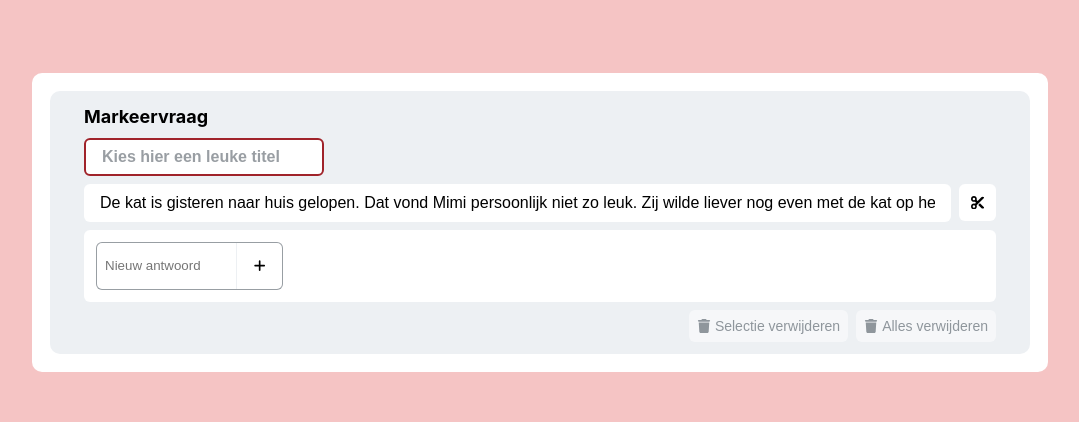
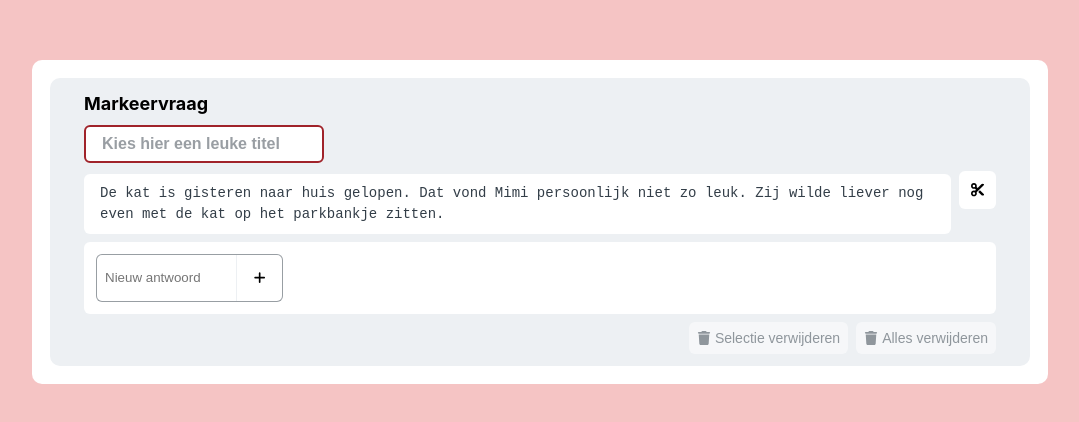
Before and after one commit to KahKitZheng/faqta-iat-text-highlight, a React (Vite) app: page / in a window 1280 px wide. Shown: the part 178-600 px from the top of the page, without its empty margins (100-1179 px from the left). Built offline with nearby package versions, Linux system fonts and the light colour scheme.

Commit message:
Replace input with textarea

```diff
--- a/src/assets/components/App/App.scss
+++ b/src/assets/components/App/App.scss
@@ -3,6 +3,7 @@
   --secondary-color: #db8b93;
   --tertiary-color: #f5c4c4;
   --light-gray: #edf0f3;
+  --dark-gray: #333e48;
   --dark-gray-reduced: #333e4880;
   --blue-gray: #7890c4;
 }
--- a/src/assets/components/HighlightQuestion/HighlightQuestion.scss
+++ b/src/assets/components/HighlightQuestion/HighlightQuestion.scss
@@ -27,7 +27,7 @@
 
   .assignment-text {
     display: flex;
-    align-items: center;
+    align-items: baseline;
     gap: 8px;
 
     .assignment-text-input {
--- a/src/assets/components/HighlightQuestion/HighlightQuestion.tsx
+++ b/src/assets/components/HighlightQuestion/HighlightQuestion.tsx
@@ -2,6 +2,7 @@ import { useCallback, useState } from "react";
 import { FaPlus, FaScissors, FaTrash } from "react-icons/fa6";
 import TextFormatPopup from "./TextFormatPopup";
 import HighLightQuestionAnswer from "./HighLightQuestionAnswer";
+import TextArea from "../TextArea/TextaArea";
 import { randomId } from "../../utils";
 import {
   DndContext,
@@ -156,12 +157,12 @@ export default function HighlightQuestion() {
         onChange={(e) => setTitle(e.target.value)}
       />
       <div className="assignment-text">
-        <input
-          type="text"
-          className="assignment-text-input"
+        <TextArea
           placeholder="Type hier wat tekst of kopieer een alinea aan tekst, voor automatische transformatie..."
           value={textToFormat}
           onChange={(e) => setTextToFormat(e.target.value)}
+          grow
+          isWhite
         />
         <button
           className="assignment-btn-text-generate"
@@ -188,7 +189,6 @@ export default function HighlightQuestion() {
                 answer={answers[index]}
                 answerIndex={index}
                 answerId={answerId}
-                isDeleteMode={isDeleteMode}
                 handleOnClickAnswer={handleOnClickAnswer}
                 mode={mode}
               />
@@ -203,7 +203,6 @@ export default function HighlightQuestion() {
                   answerId={activeDragId}
                   answerIndex={itemIds.indexOf(activeDragId.toString())}
                   isDragged
-                  isDeleteMode={isDeleteMode}
                   handleOnClickAnswer={handleOnClickAnswer}
                   mode={mode}
                 />
--- /dev/null
+++ b/src/assets/components/TextArea/TextArea.scss
@@ -0,0 +1,101 @@
+.textarea-wrapper {
+  display: flex;
+  flex-direction: column;
+  position: relative;
+  flex: 1;
+}
+
+.textarea-editor {
+  position: relative;
+  display: flex;
+  flex: 1;
+}
+
+// Default textarea
+.textarea-wrapper .textarea {
+  resize: none;
+  border: 0;
+  font-size: 14px;
+  color: var(--dark-gray);
+  border-radius: 6px;
+  padding: 9px 16px;
+  background-color: var(--light-gray);
+  outline: none;
+  flex: 0 1 auto;
+  height: 100%;
+  width: 100%;
+  line-height: 1.5em;
+
+  &::placeholder {
+    color: var(--blue-gray);
+  }
+  &.hint {
+    &::placeholder {
+      color: var(--dark-gray);
+      opacity: 0.5;
+    }
+  }
+
+  &.hide-scrollbar {
+    /* Works on Firefox */
+    @supports (-moz-appearance: none) {
+      & {
+        scrollbar-width: thin;
+        scrollbar-color: #fff;
+      }
+    }
+
+    /* Works on Chrome && Edge */
+    @media screen and (-webkit-min-device-pixel-ratio: 0) and (min-resolution: 0.001dpcm) {
+      &::-webkit-scrollbar {
+        width: 8px;
+        height: 8px;
+      }
+
+      &::-webkit-scrollbar-track {
+        background-color: transparent;
+        padding-right: 2px;
+      }
+
+      &::-webkit-scrollbar-thumb {
+        background-color: transparent;
+        border-radius: 999px;
+        cursor: pointer;
+      }
+    }
+  }
+
+  &.word-count {
+    border-bottom-left-radius: 0;
+    border-bottom-right-radius: 0;
+    padding-bottom: 0;
+  }
+  &:disabled {
+    opacity: 0.5;
+  }
+}
+
+// Textarea with character count
+.textarea-wrapper .display-counter {
+  display: flex;
+  align-items: center;
+  justify-content: flex-end;
+  gap: 8px;
+  color: var(--dark-gray);
+  font-weight: 700;
+  font-size: 14px;
+  background-color: var(--light-gray);
+  border-bottom-left-radius: 6px;
+  border-bottom-right-radius: 6px;
+  padding: 0 12px 12px;
+
+  &.bg-white,
+  &.hint {
+    background-color: #fff;
+  }
+}
+
+.textarea.bg-white,
+.textarea.hint {
+  background-color: #fff;
+}
--- /dev/null
+++ b/src/assets/components/TextArea/TextaArea.tsx
@@ -0,0 +1,99 @@
+import React, { useEffect, useRef, useState } from "react";
+import "./TextArea.scss";
+
+type TextAreaProps = {
+  // Mandatory
+  value: string;
+  onChange: (e: React.ChangeEvent<HTMLTextAreaElement>) => void;
+  // Basic options
+  placeholder?: string;
+  hideScrollbar?: boolean;
+  baseHeight?: string;
+  baseWidth?: string;
+  // Size behavior
+  grow?: boolean; // dynamic height depending on input
+  // Character limit
+  charLimit?: { softLimit?: number; hardLimit?: number };
+  // Styling
+  isWhite?: boolean;
+  isDisabled?: boolean;
+};
+
+export default function TextArea(props: Readonly<TextAreaProps>) {
+  const {
+    value,
+    onChange,
+    placeholder,
+    baseHeight = "40px",
+    baseWidth,
+    grow,
+    charLimit,
+    hideScrollbar,
+    isWhite,
+    isDisabled,
+  } = props;
+
+  const textAreaRef = useRef<HTMLTextAreaElement>(null);
+
+  function handleTyping(e: React.ChangeEvent<HTMLTextAreaElement>) {
+    const inputValue = e.target.value;
+
+    // If there is no char limit, update value
+    if (charLimit?.hardLimit === undefined) {
+      return onChange(e);
+    }
+
+    const hasExceededHardLimit = inputValue.length > charLimit?.hardLimit;
+    const hasExceededStoreData = inputValue.length > value?.length;
+
+    // If there is a limit, prevent user from adding text if it's not
+    // within the hard limit. The user can remove text though.
+    if (hasExceededHardLimit && hasExceededStoreData) {
+      return;
+    }
+
+    onChange(e);
+  }
+
+  // Change the height of the textarea depending on the text
+  function growTextArea() {
+    if (textAreaRef.current === null) {
+      return;
+    }
+
+    if (grow === true) {
+      // Set the initial height to get the correct scrollHeight for textarea
+      textAreaRef.current.style.height = baseHeight ?? "auto";
+
+      // Grow the height of the element along with the text
+      const scrollHeight = textAreaRef.current.scrollHeight;
+      textAreaRef.current.style.height = scrollHeight + "px";
+    }
+  }
+
+  // Expand textarea vertically if `grow` prop is set to true
+  useEffect(() => {
+    growTextArea();
+
+    window.addEventListener("resize", growTextArea);
+    return () => window.removeEventListener("resize", growTextArea);
+  }, [textAreaRef?.current, value]);
+
+  return (
+    <div className="textarea-wrapper">
+      <div className="textarea-editor" style={{ width: baseWidth }}>
+        <textarea
+          ref={textAreaRef}
+          style={{ height: baseHeight || "auto" }}
+          className={`textarea ${isWhite ? "bg-white" : ""} ${
+            hideScrollbar ? "hide-scrollbar" : ""
+          }`}
+          value={value}
+          onChange={handleTyping}
+          placeholder={placeholder}
+          disabled={isDisabled}
+        />
+      </div>
+    </div>
+  );
+}
```
